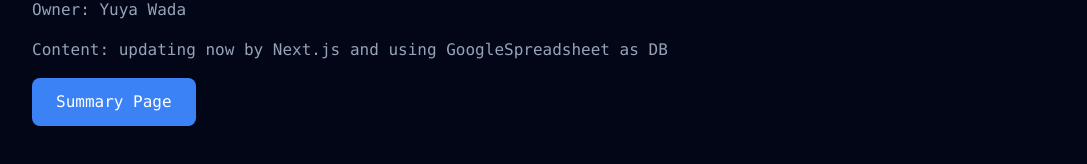
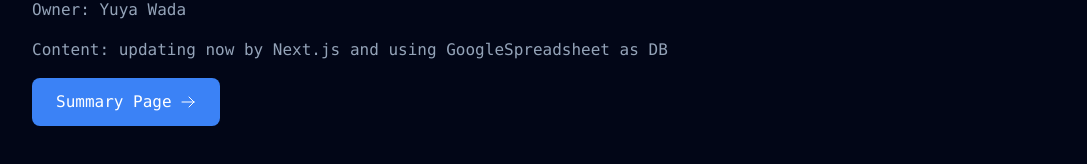
Before and after one commit to yuya-wada-san/nextjs-saving, a Next.js app: page / in a window 1280 px wide. Shown: the part 188-352 px from the top of the page, without its empty margins (64-1151 px from the left). Built offline with nearby package versions, Linux system fonts and the light colour scheme.

Commit message:
add arrow icon

```diff
--- a/app/page.tsx
+++ b/app/page.tsx
@@ -1,3 +1,4 @@
+import { ArrowRightIcon } from "@heroicons/react/24/outline"
 import Link from "next/link"
 
 export default function Home() {
@@ -11,9 +12,10 @@ export default function Home() {
         <p>Content: updating now by Next.js and using GoogleSpreadsheet as DB</p>
         <Link
           href="/pages/saving"
-          className="flex items-center gap-5 self-start rounded-lg bg-blue-500 px-6 py-3 text-sm font-medium text-white transition-colors hover:bg-blue-400 md:text-base"
+          className="flex items-center gap-2 self-start rounded-lg bg-blue-500 px-6 py-3 text-sm font-medium text-white transition-colors hover:bg-blue-400 md:text-base"
         >
-          <span>Summary Page</span>
+          Summary Page
+          <ArrowRightIcon className="w-4" />
         </Link>
       </div>
     </main>
```
